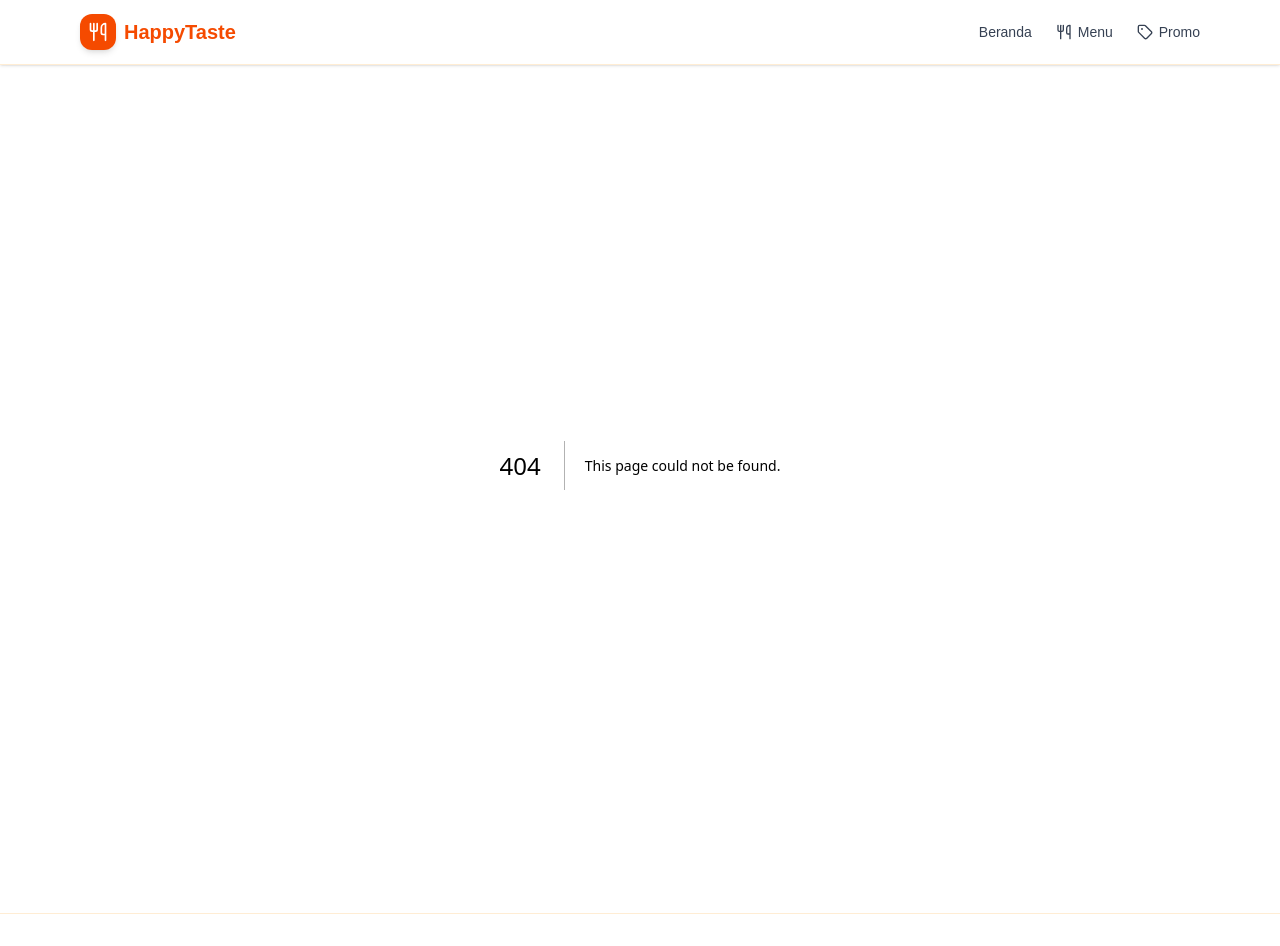
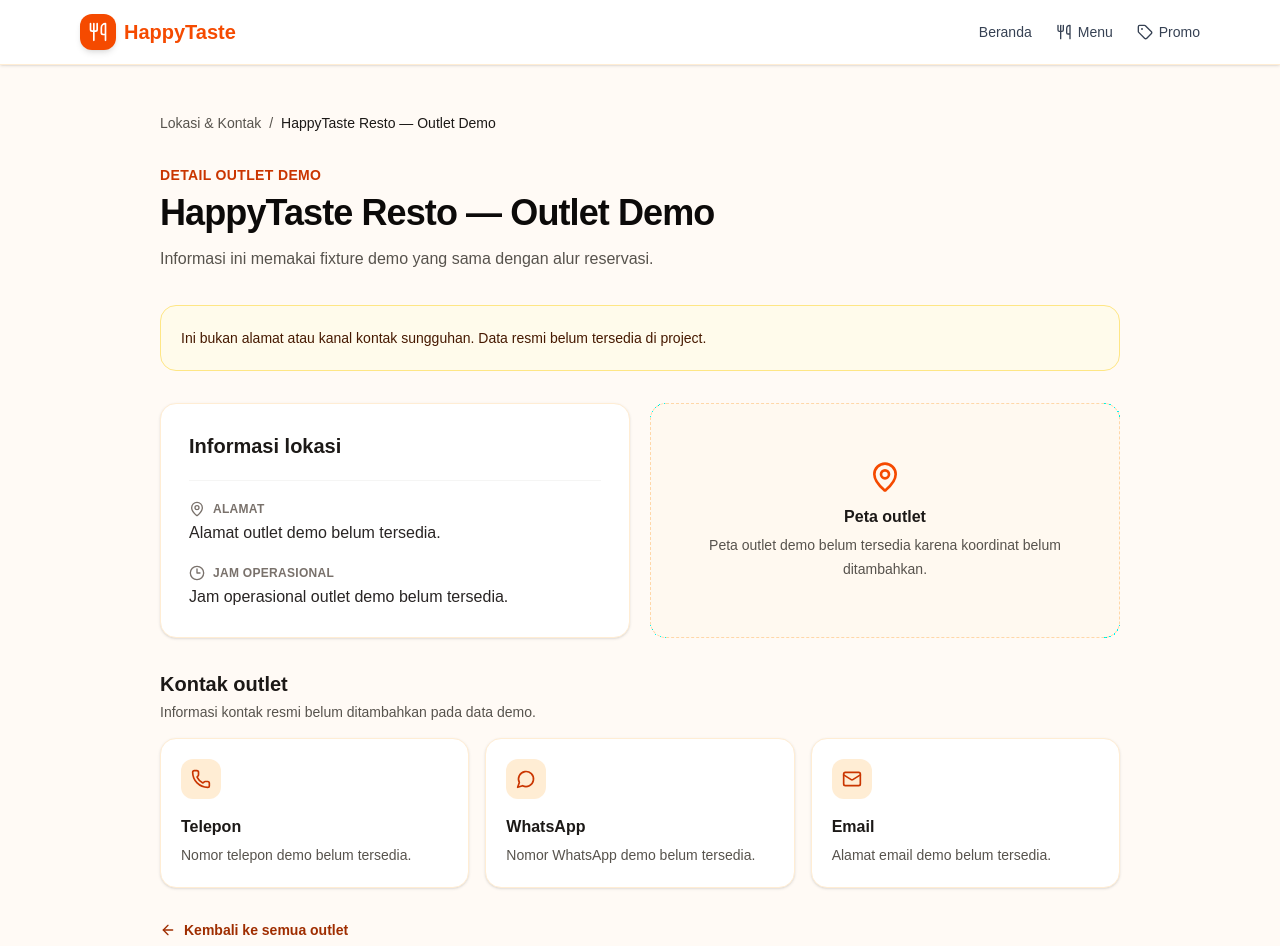
Before and after one commit to LeonoreKingdom/HappyTaste, a Next.js app: page /lokasi-kontak/happy-taste-demo in a window 1280 px wide. Before the commit this address had no page. Shown: the top 946 px of the page. Built offline with nearby package versions, Linux system fonts and the light colour scheme.

Commit message:
feat(location): add outlet detail navigation

```diff
--- /dev/null
+++ b/src/app/lokasi-kontak/[id]/page.tsx
@@ -0,0 +1,143 @@
+import type { Metadata } from "next";
+import Link from "next/link";
+import { notFound } from "next/navigation";
+import { ArrowLeft, Clock3, Mail, MapPin, MessageCircle, Phone } from "lucide-react";
+
+import { mockLocationContactInfo } from "@/data/mock-location-contact";
+import { mockReservationOutlets } from "@/data/mock-reservations";
+
+type OutletDetailPageProps = {
+  params: Promise<{ id: string }>;
+};
+
+const contactIcons = {
+  phone: Phone,
+  whatsapp: MessageCircle,
+  email: Mail,
+} as const;
+
+export function generateStaticParams() {
+  return mockReservationOutlets.map((outlet) => ({ id: outlet.id }));
+}
+
+export const dynamicParams = false;
+
+export async function generateMetadata({ params }: OutletDetailPageProps): Promise<Metadata> {
+  const { id } = await params;
+  const outlet = mockReservationOutlets.find((item) => item.id === id);
+
+  return {
+    title: outlet ? `${outlet.name} - HappyTaste Resto` : "Outlet tidak ditemukan - HappyTaste Resto",
+    description: outlet
+      ? `Informasi demo lokasi dan kontak untuk ${outlet.name}.`
+      : "Detail outlet HappyTaste tidak ditemukan.",
+  };
+}
+
+export default async function OutletDetailPage({ params }: OutletDetailPageProps) {
+  const { id } = await params;
+  const outlet = mockReservationOutlets.find((item) => item.id === id);
+
+  if (!outlet) notFound();
+
+  return (
+    <main className="mx-auto w-full max-w-5xl space-y-8 px-5 py-8 sm:px-8 sm:py-12">
+      <nav aria-label="Breadcrumb" className="flex flex-wrap items-center gap-2 text-sm text-stone-600">
+        <Link href="/lokasi-kontak" className="font-medium transition hover:text-orange-700">
+          Lokasi & Kontak
+        </Link>
+        <span aria-hidden="true">/</span>
+        <span aria-current="page" className="text-stone-900">
+          {outlet.name}
+        </span>
+      </nav>
+
+      <header className="max-w-3xl">
+        <p className="text-sm font-semibold tracking-wide text-orange-700">DETAIL OUTLET DEMO</p>
+        <h1 className="mt-2 text-3xl font-bold tracking-tight text-stone-950 sm:text-4xl">
+          {outlet.name}
+        </h1>
+        <p className="mt-3 leading-7 text-stone-600">
+          Informasi ini memakai fixture demo yang sama dengan alur reservasi.
+        </p>
+      </header>
+
+      <aside
+        role="note"
+        className="rounded-2xl border border-amber-200 bg-amber-50 p-5 text-sm leading-6 text-amber-950"
+      >
+        Ini bukan alamat atau kanal kontak sungguhan. Data resmi belum tersedia di project.
+      </aside>
+
+      <section aria-labelledby="outlet-details-title" className="grid gap-5 lg:grid-cols-2">
+        <article className="rounded-2xl border border-orange-100 bg-white p-5 shadow-sm sm:p-7">
+          <h2 id="outlet-details-title" className="text-xl font-bold text-stone-900">
+            Informasi lokasi
+          </h2>
+          <dl className="mt-5 space-y-5 border-t border-stone-100 pt-5">
+            <div>
+              <dt className="flex items-center gap-2 text-xs font-semibold uppercase tracking-wide text-stone-500">
+                <MapPin aria-hidden="true" className="h-4 w-4" /> Alamat
+              </dt>
+              <dd className="mt-1 leading-6 text-stone-800">{outlet.address}</dd>
+            </div>
+            <div>
+              <dt className="flex items-center gap-2 text-xs font-semibold uppercase tracking-wide text-stone-500">
+                <Clock3 aria-hidden="true" className="h-4 w-4" /> Jam operasional
+              </dt>
+              <dd className="mt-1 leading-6 text-stone-800">
+                {mockLocationContactInfo.operatingHours}
+              </dd>
+            </div>
+          </dl>
+        </article>
+
+        <div
+          role="note"
+          className="flex min-h-56 flex-col items-center justify-center rounded-2xl border border-dashed border-orange-200 bg-orange-50/70 p-6 text-center"
+        >
+          <MapPin aria-hidden="true" className="h-8 w-8 text-orange-600" />
+          <h2 className="mt-3 font-semibold text-stone-900">Peta outlet</h2>
+          <p className="mt-1 max-w-sm text-sm leading-6 text-stone-600">
+            {mockLocationContactInfo.mapAvailability}
+          </p>
+        </div>
+      </section>
+
+      <section aria-labelledby="outlet-contact-title" className="space-y-4">
+        <div>
+          <h2 id="outlet-contact-title" className="text-xl font-bold text-stone-900">
+            Kontak outlet
+          </h2>
+          <p className="mt-1 text-sm text-stone-600">
+            Informasi kontak resmi belum ditambahkan pada data demo.
+          </p>
+        </div>
+        <ul className="grid gap-4 sm:grid-cols-3">
+          {mockLocationContactInfo.contactChannels.map((channel) => {
+            const Icon = contactIcons[channel.id];
+
+            return (
+              <li key={channel.id}>
+                <article className="h-full rounded-2xl border border-orange-100 bg-white p-5 shadow-sm">
+                  <span className="flex h-10 w-10 items-center justify-center rounded-xl bg-orange-100 text-orange-700">
+                    <Icon aria-hidden="true" className="h-5 w-5" />
+                  </span>
+                  <h3 className="mt-4 font-semibold text-stone-900">{channel.label}</h3>
+                  <p className="mt-1 text-sm leading-6 text-stone-600">{channel.value}</p>
+                </article>
+              </li>
+            );
+          })}
+        </ul>
+      </section>
+
+      <Link
+        href="/lokasi-kontak"
+        className="inline-flex items-center gap-2 text-sm font-semibold text-orange-800 transition hover:text-orange-950 focus-visible:outline-none focus-visible:ring-4 focus-visible:ring-orange-200"
+      >
+        <ArrowLeft aria-hidden="true" className="h-4 w-4" /> Kembali ke semua outlet
+      </Link>
+    </main>
+  );
+}
--- a/src/app/lokasi-kontak/page.tsx
+++ b/src/app/lokasi-kontak/page.tsx
@@ -1,5 +1,6 @@
 import type { Metadata } from "next";
-import { Clock3, Mail, MapPin, MessageCircle, Phone } from "lucide-react";
+import Link from "next/link";
+import { ArrowRight, MapPin, Mail, MessageCircle, Phone } from "lucide-react";
 
 import { mockLocationContactInfo } from "@/data/mock-location-contact";
 import { mockReservationOutlets } from "@/data/mock-reservations";
@@ -48,9 +49,9 @@ export default function LocationContactPage() {
           {mockReservationOutlets.map((outlet) => (
             <article
               key={outlet.id}
-              className="grid gap-6 rounded-2xl border border-orange-100 bg-white p-5 shadow-sm sm:p-7 lg:grid-cols-[minmax(0,1fr)_minmax(18rem,0.9fr)]"
+              className="rounded-2xl border border-orange-100 bg-white p-5 shadow-sm transition hover:border-orange-200 hover:shadow-md sm:p-7"
             >
-              <div>
+              <div className="flex flex-col gap-5 sm:flex-row sm:items-center sm:justify-between">
                 <div className="flex items-start gap-3">
                   <span className="flex h-11 w-11 shrink-0 items-center justify-center rounded-xl bg-orange-100 text-orange-700">
                     <MapPin aria-hidden="true" className="h-5 w-5" />
@@ -58,36 +59,15 @@ export default function LocationContactPage() {
                   <div>
                     <p className="text-xs font-semibold tracking-wide text-orange-700">OUTLET DEMO</p>
                     <h3 className="mt-1 text-lg font-bold text-stone-950">{outlet.name}</h3>
+                    <p className="mt-2 text-sm leading-6 text-stone-600">{outlet.address}</p>
                   </div>
                 </div>
-
-                <dl className="mt-6 space-y-4 border-t border-stone-100 pt-5">
-                  <div>
-                    <dt className="text-xs font-semibold uppercase tracking-wide text-stone-500">
-                      Alamat
-                    </dt>
-                    <dd className="mt-1 leading-6 text-stone-800">{outlet.address}</dd>
-                  </div>
-                  <div>
-                    <dt className="flex items-center gap-2 text-xs font-semibold uppercase tracking-wide text-stone-500">
-                      <Clock3 aria-hidden="true" className="h-4 w-4" /> Jam operasional
-                    </dt>
-                    <dd className="mt-1 leading-6 text-stone-800">
-                      {mockLocationContactInfo.operatingHours}
-                    </dd>
-                  </div>
-                </dl>
-              </div>
-
-              <div
-                role="note"
-                className="flex min-h-52 flex-col items-center justify-center rounded-xl border border-dashed border-orange-200 bg-orange-50/70 p-6 text-center"
-              >
-                <MapPin aria-hidden="true" className="h-8 w-8 text-orange-600" />
-                <h4 className="mt-3 font-semibold text-stone-900">Peta outlet</h4>
-                <p className="mt-1 max-w-sm text-sm leading-6 text-stone-600">
-                  {mockLocationContactInfo.mapAvailability}
-                </p>
+                <Link
+                  href={`/lokasi-kontak/${outlet.id}`}
+                  className="inline-flex shrink-0 items-center justify-center gap-2 rounded-xl bg-orange-700 px-4 py-3 text-sm font-semibold text-white transition hover:bg-orange-800 focus-visible:outline-none focus-visible:ring-4 focus-visible:ring-orange-200"
+                >
+                  Lihat detail outlet <ArrowRight aria-hidden="true" className="h-4 w-4" />
+                </Link>
               </div>
             </article>
           ))}
```
